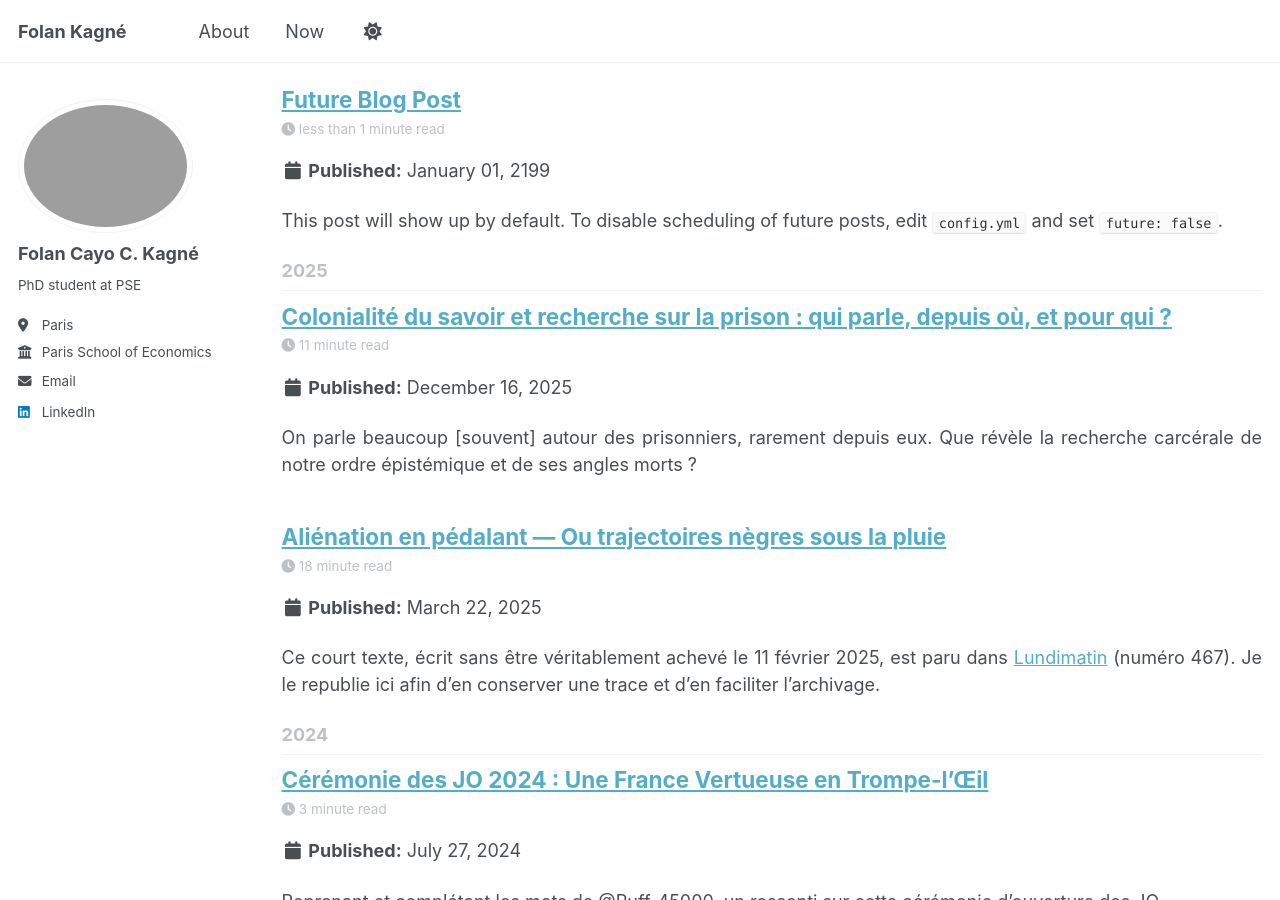
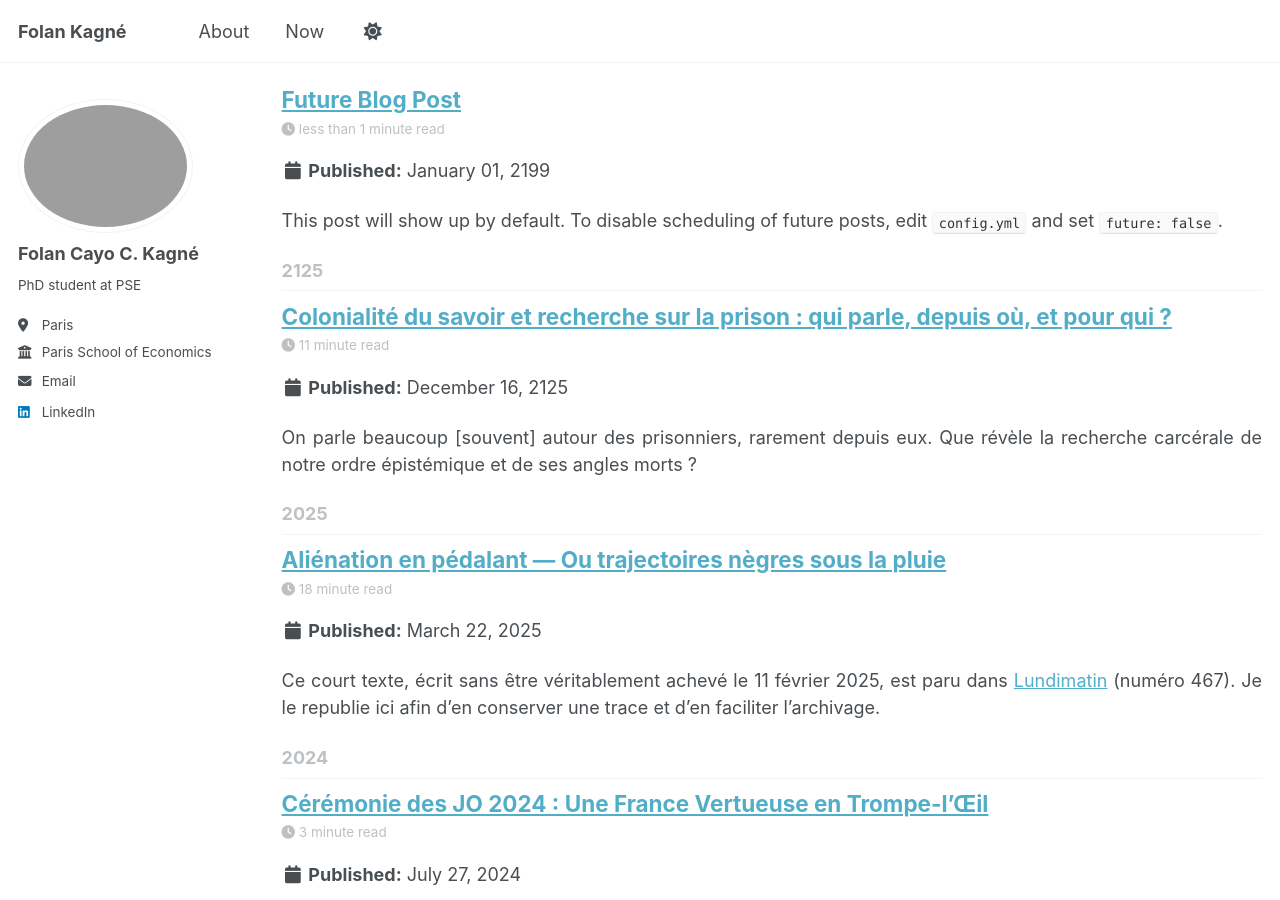
Before and after one commit to folankagne/folankagne.github.io, a Jekyll site: the page built from _pages/year-archive.html, in a window 1280 px wide and 900 px high, scrolled down 935 px. Built offline with Jekyll 4.4.1, drawn with Linux system fonts in a browser that asks for light colours; a script that is not in the unit is left out.

Commit message:
Update 2025-12-16-blog-post-5.md

```diff
--- a/_posts/2025-12-16-blog-post-5.md
+++ b/_posts/2025-12-16-blog-post-5.md
@@ -1,7 +1,7 @@
 ---
 title: 'Colonialité du savoir et recherche sur la prison : qui parle, depuis où, et pour qui ?'
-date: 2025-12-16
-permalink: /posts/2025/12/extractivisme-savoir-carceral/
+date: 2125-12-16
+permalink: /posts/2125/12/extractivisme-savoir-carceral/
 tags:
   - prison
   - épistémologie
```
